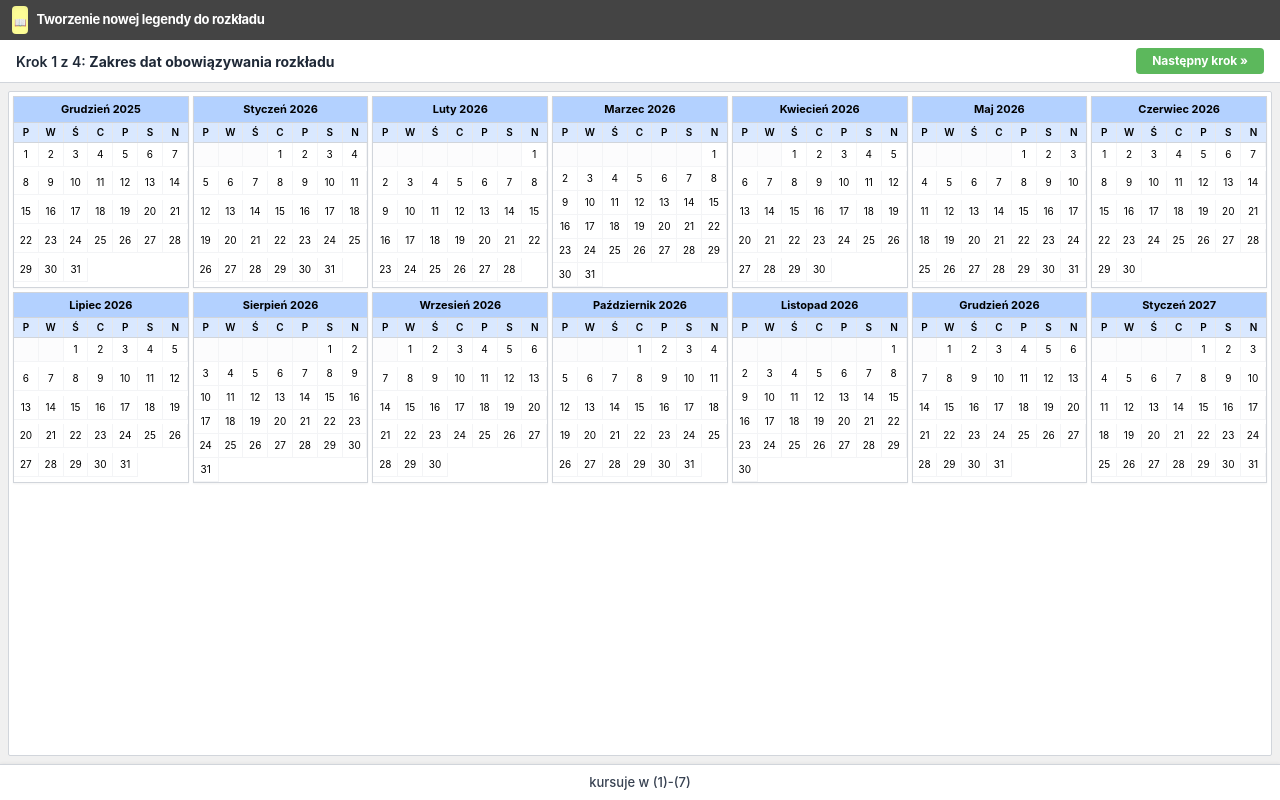
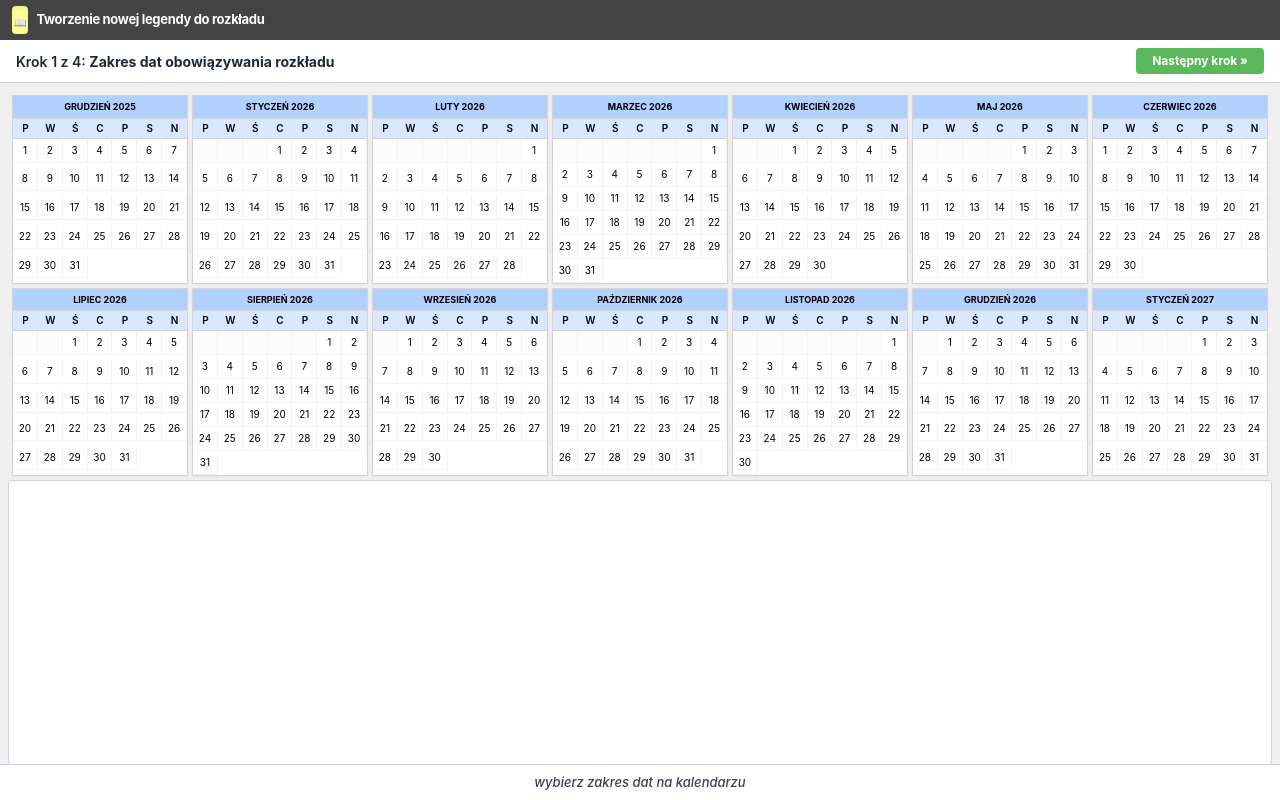
Before and after one commit to MateuszRadz1kowski/praktyki-date-range-picker, a React (Create React App) app: page / in a window 1280 px wide. Built offline with nearby package versions, Linux system fonts and the light colour scheme.

Commit message:
New calendar creation method- by using date-fns. Step 1 working

```diff
--- a/package.json
+++ b/package.json
@@ -7,6 +7,7 @@
     "@testing-library/jest-dom": "^6.9.1",
     "@testing-library/react": "^16.3.2",
     "@testing-library/user-event": "^13.5.0",
+    "date-fns": "^4.1.0",
     "react": "^19.2.5",
     "react-dom": "^19.2.5",
     "react-scripts": "5.0.1",
--- a/public/index.html
+++ b/public/index.html
@@ -9,12 +9,10 @@
       name="description"
       content="Web site created using create-react-app"
     />
-    <link rel="apple-touch-icon" href="%PUBLIC_URL%/logo192.png" />
     <!--
       manifest.json provides metadata used when your web app is installed on a
       user's mobile device or desktop. See https://developers.google.com/web/fundamentals/web-app-manifest/
     -->
-    <link rel="manifest" href="%PUBLIC_URL%/manifest.json" />
     <!--
       Notice the use of %PUBLIC_URL% in the tags above.
       It will be replaced with the URL of the `public` folder during the build.
--- a/src/App.js
+++ b/src/App.js
@@ -1,7 +1,10 @@
 import React, { useState } from "react";
-import CalendarGrid from "./components/CalendarGrid";
+import Step1 from "./components/steps/Step1";
+import { format } from "date-fns";
+import { pl } from "date-fns/locale";
 
 export default function App() {
+	const [selectedRange, setSelectedRange] = useState({ from: null, to: null });
 	const [step, setStep] = useState(1);
 	const totalSteps = 4;
 
@@ -52,14 +55,15 @@ export default function App() {
 			</nav>
 
 			<main className="flex-grow overflow-auto p-2">
-				<div className="bg-white border border-gray-300 min-h-full rounded-sm">
-					<CalendarGrid />
-				</div>
+				{step === 1 && <Step1 onRangeChange={setSelectedRange} />}
+				<div className="bg-white border border-gray-300 min-h-full rounded-sm"></div>
 			</main>
 
-			<footer className="bg-white border-t border-gray-300 p-2 text-center shadow-[0_-1px_3px_rgba(0,0,0,0.05)]">
-				<div className="text-[13px] text-gray-700 font-medium">
-					kursuje w (1)-(7)
+			<footer className="bg-white border-t border-gray-300 p-2 text-center">
+				<div className="text-[13px] text-gray-700 font-medium italic">
+					{selectedRange.from && selectedRange.to
+						? `kursuje od ${format(selectedRange.from, "dd MMMM yyyy", { locale: pl })} do ${format(selectedRange.to, "d MMMM yyyy", { locale: pl })}`
+						: "wybierz zakres dat na kalendarzu"}
 				</div>
 			</footer>
 		</div>
--- a/src/components/CalendarGrid.js
+++ /dev/null
@@ -1,36 +0,0 @@
-// src/components/CalendarGrid.js
-import React from "react";
-import Month from "./Month";
-
-export default function CalendarGrid() {
-	const monthsData = [
-		{ name: "Grudzień", year: 2025, days: 31, offset: 0 },
-		{ name: "Styczeń", year: 2026, days: 31, offset: 3 },
-		{ name: "Luty", year: 2026, days: 28, offset: 6 },
-		{ name: "Marzec", year: 2026, days: 31, offset: 6 },
-		{ name: "Kwiecień", year: 2026, days: 30, offset: 2 },
-		{ name: "Maj", year: 2026, days: 31, offset: 4 },
-		{ name: "Czerwiec", year: 2026, days: 30, offset: 0 },
-		{ name: "Lipiec", year: 2026, days: 31, offset: 2 },
-		{ name: "Sierpień", year: 2026, days: 31, offset: 5 },
-		{ name: "Wrzesień", year: 2026, days: 30, offset: 1 },
-		{ name: "Październik", year: 2026, days: 31, offset: 3 },
-		{ name: "Listopad", year: 2026, days: 30, offset: 6 },
-		{ name: "Grudzień", year: 2026, days: 31, offset: 1 },
-		{ name: "Styczeń", year: 2027, days: 31, offset: 4 },
-	];
-
-	return (
-		<div className="grid grid-cols-1 sm:grid-cols-2 md:grid-cols-4 lg:grid-cols-7 gap-1 p-1">
-			{monthsData.map((m, idx) => (
-				<Month
-					key={`${m.year}-${m.name}`}
-					year={m.year}
-					monthName={m.name}
-					daysInMonth={m.days}
-					firstDayOffset={m.offset}
-				/>
-			))}
-		</div>
-	);
-}
--- a/src/components/Month.js
+++ b/src/components/Month.js
@@ -1,44 +1,60 @@
-// src/components/Month.js
 import React from "react";
+import { isSameDay, isWithinInterval, startOfDay } from "date-fns";
 
 export default function Month({
 	year,
-	monthName,
+	monthIndex,
 	daysInMonth,
 	firstDayOffset,
+	selectedRange,
+	onDateClick,
 }) {
-	const dayLabels = ["P", "W", "Ś", "C", "P", "S", "N"];
-	const days = [...Array(daysInMonth).keys()].map((i) => i + 1);
+	const days = [...Array(daysInMonth).keys()].map((num) => num + 1);
 	const blanks = [...Array(firstDayOffset).keys()];
-	console.log({ year, monthName, daysInMonth, firstDayOffset, blanks, days });
+
+	const getDayStatus = (day) => {
+		const currentDate = startOfDay(new Date(year, monthIndex, day));
+		const from = startOfDay(selectedRange.from);
+		if (isSameDay(currentDate, from)) return "bg-gray-800 text-white font-bold";
+
+		if (selectedRange.to) {
+			const to = startOfDay(selectedRange.to);
+			if (isSameDay(currentDate, to)) return "bg-gray-800 text-white font-bold";
+
+			if (isWithinInterval(currentDate, { start: from, end: to })) {
+				return "bg-gray-400 text-white";
+			}
+		}
+	};
+
+	const monthName = new Date(year, monthIndex).toLocaleString("pl-PL", {
+		month: "long",
+	});
+
 	return (
 		<div className="border border-gray-300 bg-white text-[10px] w-full flex flex-col h-full shadow-sm">
-			<div className="bg-[#b3d1ff] text-center font-bold py-1 border-b border-gray-300 text-[11px]">
+			<div className="bg-[#b3d1ff] text-center font-bold py-1 border-b border-gray-300 uppercase text-[9px]">
 				{monthName} {year}
 			</div>
-
 			<div className="grid grid-cols-7 bg-[#d9e8ff] text-center border-b border-gray-300 font-semibold">
-				{dayLabels.map((d, i) => (
-					<div
-						key={i}
-						className="py-0.5 border-r border-gray-200 last:border-r-0"
-					>
+				{["P", "W", "Ś", "C", "P", "S", "N"].map((d, i) => (
+					<div key={`label-${monthIndex}-${i}`} className="py-0.5">
 						{d}
 					</div>
 				))}
 			</div>
-
 			<div className="grid grid-cols-7 flex-grow">
 				{blanks.map((b) => (
 					<div
-						key={`b-${b}`}
+						key={`blank-${monthIndex}-${b}`}
 						className="h-6 border-b border-r border-gray-100 bg-gray-50/50"
 					/>
 				))}
 				{days.map((day) => (
 					<div
-						key={day}
-						className="h-6 flex items-center justify-center border-b border-r border-gray-100 hover:bg-blue-100 cursor-pointer transition-colors"
+						key={`day-${monthIndex}-${day}`}
+						onClick={() => onDateClick(new Date(year, monthIndex, day))}
+						className={`h-6 flex items-center justify-center border-b border-r border-gray-100 cursor-pointer hover:bg-blue-100 transition-colors ${getDayStatus(day)}`}
 					>
 						{day}
 					</div>
--- /dev/null
+++ b/src/components/steps/Step1.js
@@ -0,0 +1,69 @@
+import React, { useState, useEffect } from "react";
+import Month from "../Month";
+import { startOfDay, isBefore, isSameDay } from "date-fns";
+
+export default function Step1({ onRangeChange }) {
+	const [range, setRange] = useState({ from: null, to: null });
+
+	const handleDateClick = (clickedDate) => {
+		const date = startOfDay(clickedDate);
+		if (!range.from || (range.from && range.to)) {
+			setRange({ from: date, to: null });
+		} else {
+			if (isBefore(date, range.from)) {
+				setRange({ from: date, to: range.from });
+			} else if (isSameDay(date, range.from)) {
+				setRange({ from: null, to: null });
+			} else {
+				setRange({ from: range.from, to: date });
+			}
+		}
+	};
+
+	useEffect(() => {
+		onRangeChange(range);
+		console.log("Zakres dat został zaktualizowany:", range);
+	}, [range, onRangeChange]);
+
+	const getMonthsData = () => {
+		const months = [];
+		const startYear = 2025;
+		const startMonth = 11;
+
+		for (let i = 0; i < 14; i++) {
+			const d = new Date(startYear, startMonth + i, 1);
+			const year = d.getFullYear();
+			const monthIndex = d.getMonth();
+			const daysCount = new Date(year, monthIndex + 1, 0).getDate();
+			const firstDayInMonth = new Date(year, monthIndex, 1).getDay();
+			const offset = firstDayInMonth == 0 ? 6 : firstDayInMonth - 1;
+
+			months.push({
+				id: `${year}-${monthIndex}`,
+				year,
+				monthIndex,
+				daysCount,
+				offset,
+			});
+		}
+		return months;
+	};
+
+	const monthsData = getMonthsData();
+
+	return (
+		<div className="grid grid-cols-1 sm:grid-cols-2 md:grid-cols-4 lg:grid-cols-7 gap-1 p-1">
+			{monthsData.map((m) => (
+				<Month
+					key={m.id}
+					year={m.year}
+					monthIndex={m.monthIndex}
+					daysInMonth={m.daysCount}
+					firstDayOffset={m.offset}
+					selectedRange={range}
+					onDateClick={handleDateClick}
+				/>
+			))}
+		</div>
+	);
+}
```
Also changed, not shown: 1 other file (tests, documents, lock files or other folders).
